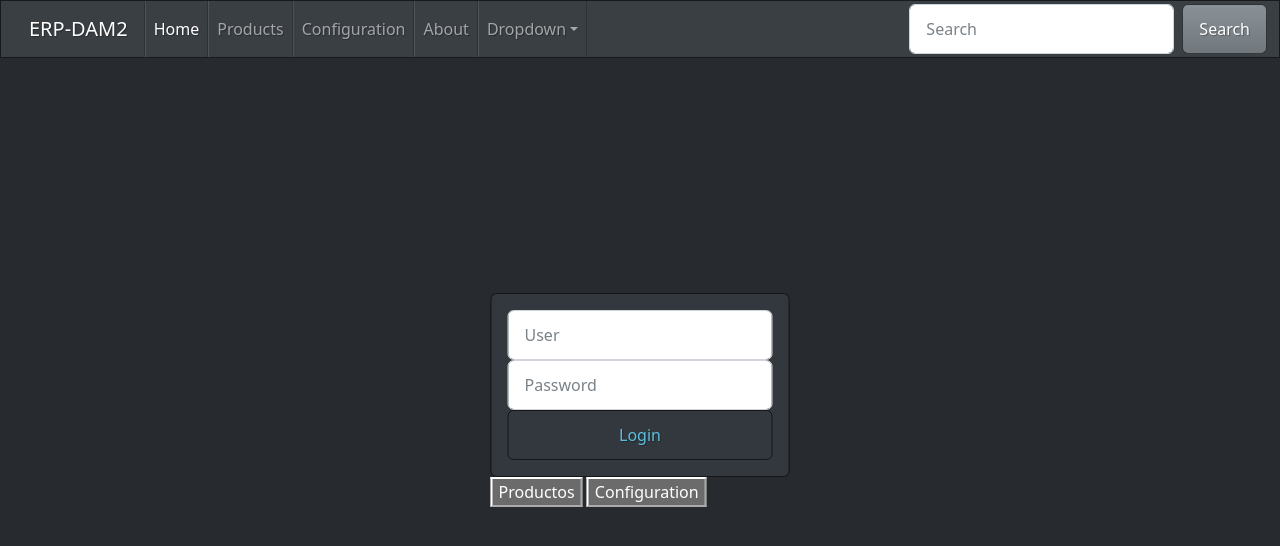
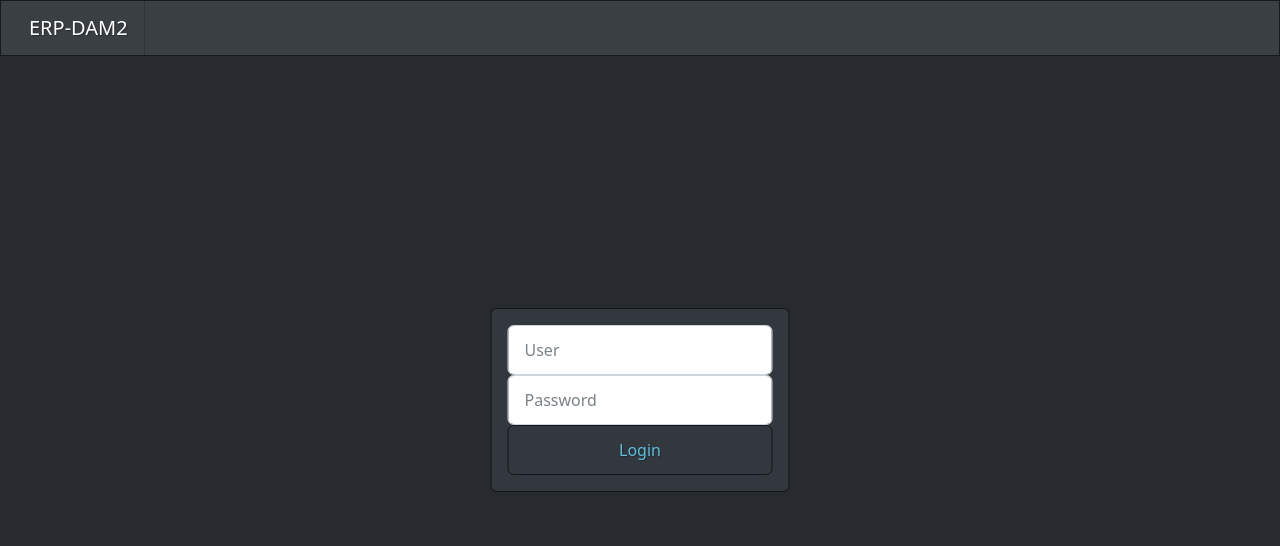
Before and after one commit to ERPDAM2/ERP-DAM2, a Flask app: page / in a window 1280 px wide. Shown: the top 546 px of the page. Run offline with Flask 2, Linux system fonts and the light colour scheme; some libraries are stand-ins or nearby versions.

Commit message:
fix navbar

```diff
--- a/View/index.py
+++ b/View/index.py
@@ -5,13 +5,14 @@
 from flask import Flask, render_template,redirect, url_for
 productosPlaceholder =['Producto1','Producto2','Producto3','Producto4','Producto5']
 
+#authorized = True
 authorized = False
 
 index = Flask(__name__)
 
 @index.route('/')
 def Index():
-    return render_template('index.html')
+    return render_template('index.html', auth=authorized)
 
 @index.route('/validator', methods=['POST'])
 def validator():
--- a/View/templates/index.html
+++ b/View/templates/index.html
@@ -14,7 +14,5 @@
         </div>
       </form>
     </div>
-    <button onclick="window.location.href = '/productos'">Productos</button>
-    <button onclick="window.location.href = '/configuration'">Configuration</button>
   </div>
 {% endblock %}
--- a/View/templates/layout.html
+++ b/View/templates/layout.html
@@ -20,17 +20,12 @@
     <nav class="navbar navbar-expand-lg navbar-dark bg-primary">
       <div class="container-fluid">
         <a class="navbar-brand" href="/">ERP-DAM2</a>
-          <button class="navbar-toggler" type="button" data-bs-toggle="collapse" data-bs-target="#navbarColor01" aria-controls="navbarColor01" aria-expanded="false" aria-label="Toggle navigation">
-            <span class="navbar-toggler-icon"></span>
-          </button>
-
-
+        <button class="navbar-toggler" type="button" data-bs-toggle="collapse" data-bs-target="#navbarColor01" aria-controls="navbarColor01" aria-expanded="false" aria-label="Toggle navigation">
+          <span class="navbar-toggler-icon"></span>
+        </button>
+        {% if auth %}
           <div class="collapse navbar-collapse" id="navbarColor01">
             <ul class="navbar-nav me-auto">
-              <li class="nav-item">
-                <a class="nav-link active" href="#">Home
-                  <span class="visually-hidden">(current)</span>
-                </a>
               </li>
               <li class="nav-item">
                 <a class="nav-link" href="/productos">Products</a>
@@ -56,7 +51,8 @@
               <input class="form-control me-sm-2" type="text" placeholder="Search">
                 <button class="btn btn-secondary my-2 my-sm-0" type="submit">Search</button>
             </form>
-        </div>
+          </div>
+        {% endif %}
       </div>
     </nav>
 
```
